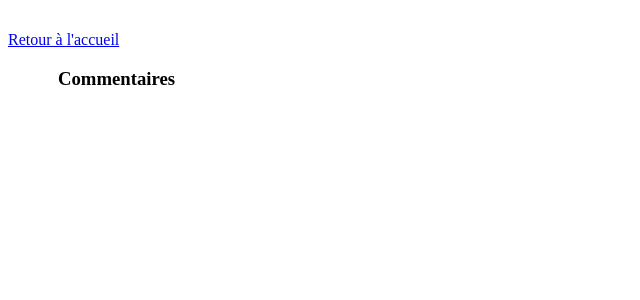
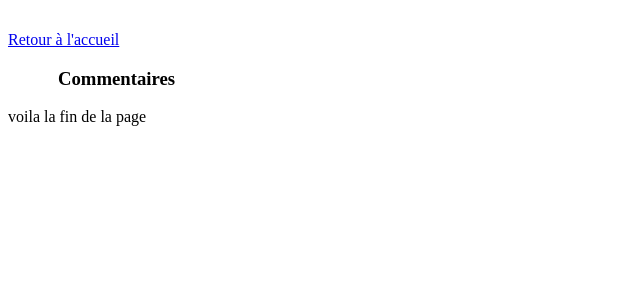
Before and after one commit to Alexis-Boisseleau/Projet-4, a PHP site: template templates/single.php in a window 1280 px wide. Shown: the part 139-439 px from the top of the page, without its empty margins (0-640 px from the left). Run offline with PHP 8.4, Linux system fonts and the light colour scheme; the template is opened without the code that fills it, so the values that code supplies are empty.

Commit message:
ajout du footer a single.php

```diff
--- a/templates/single.php
+++ b/templates/single.php
@@ -25,5 +25,6 @@
         ?>
     </div>
 </div>
+<footer><p>voila la fin de la page</p></footer>
 </body>
 </html>
```
